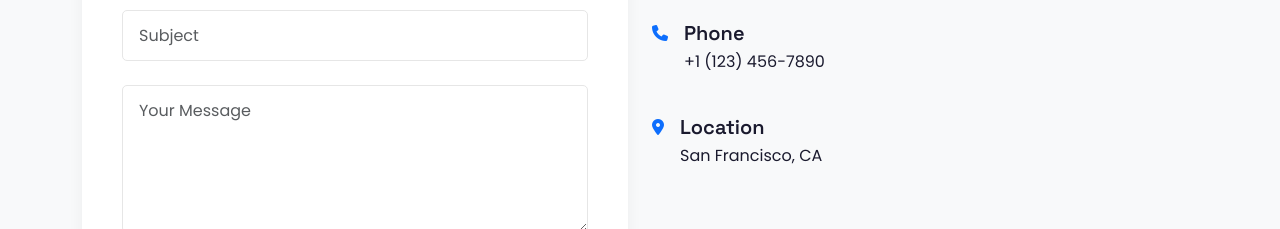
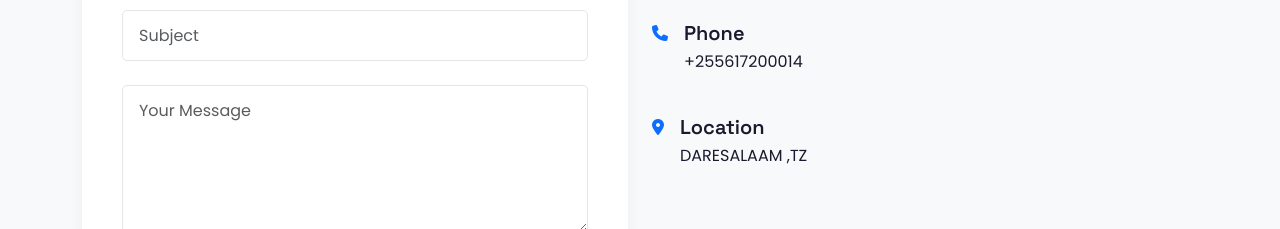
Before and after one commit to amiryyoungpay/sirtheprogrammer, a plain HTML site: page index.html in a window 1280 px wide. Shown: the part 3677-3906 px from the top of the page. Drawn offline with nearby package versions, Linux system fonts and the light colour scheme.

Commit message:
Update index.html

```diff
--- a/index.html
+++ b/index.html
@@ -672,7 +672,7 @@
                         <i class="fas fa-phone me-3 mt-1 text-primary"></i>
                         <div>
                             <h5 class="mb-1">Phone</h5>
-                            <p>+1 (123) 456-7890</p>
+                            <p>+255617200014</p>
                         </div>
                     </div>
 
@@ -680,7 +680,7 @@
                         <i class="fas fa-map-marker-alt me-3 mt-1 text-primary"></i>
                         <div>
                             <h5 class="mb-1">Location</h5>
-                            <p>San Francisco, CA</p>
+                            <p>DARESALAAM ,TZ</p>
                         </div>
                     </div>
 
```
